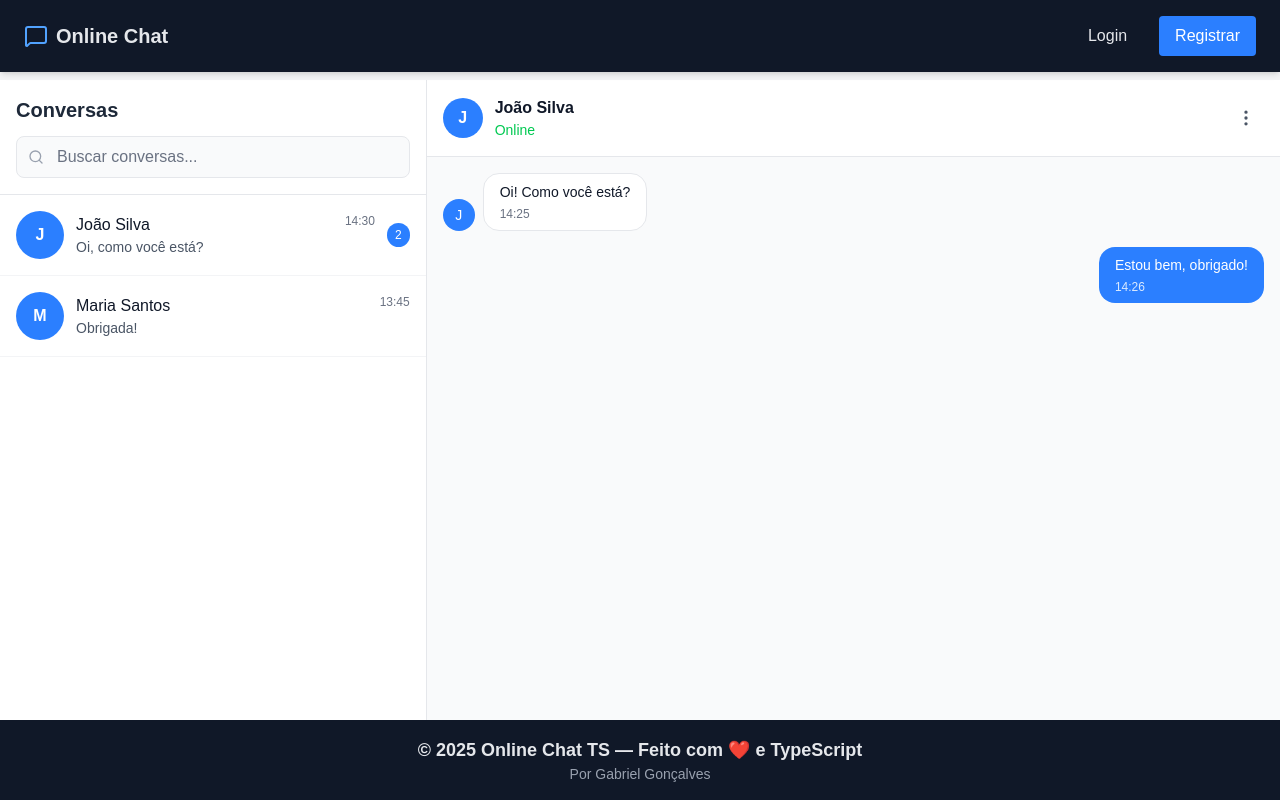
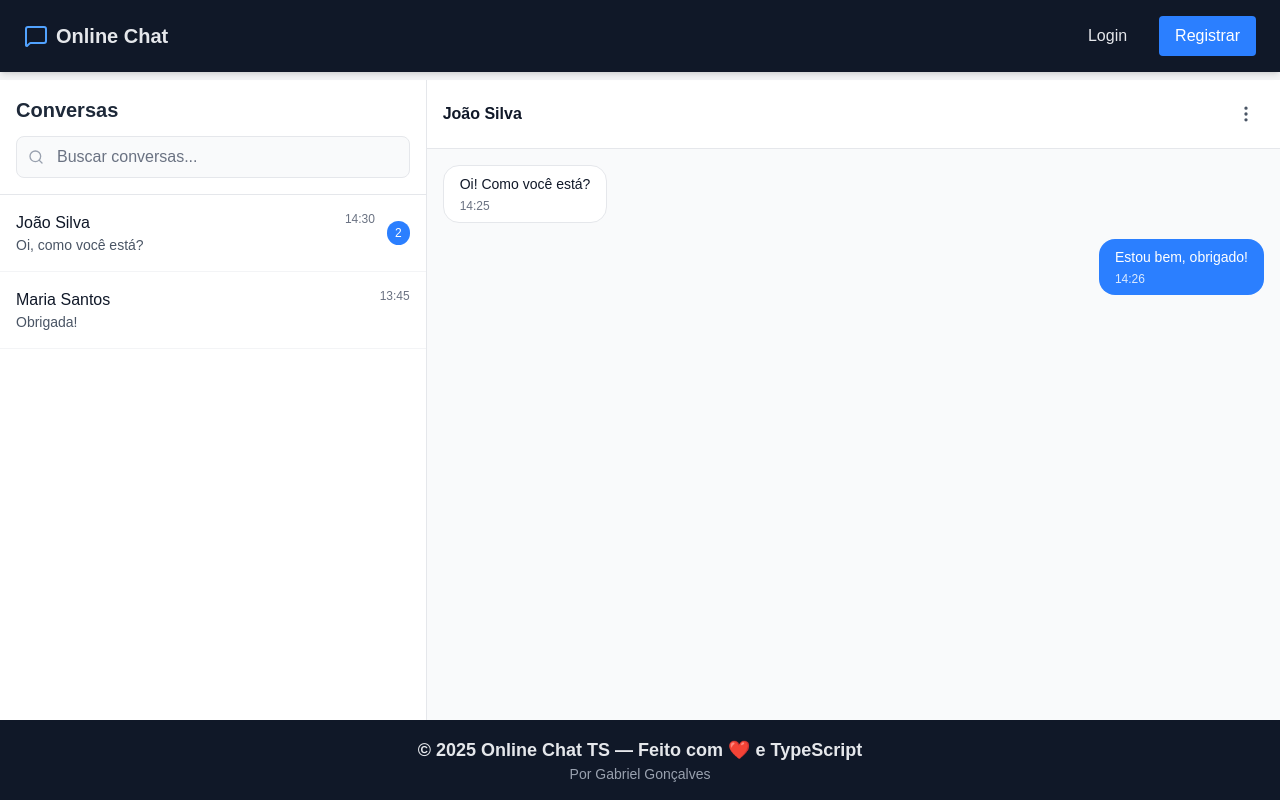
Before and after one commit to GabrielG71/online-chat-js, a Next.js app: page /chat in a window 1280 px wide. Built offline with nearby package versions, Linux system fonts and the light colour scheme; no server answers.

Commit message:
Update Chat

```diff
--- a/src/app/chat/page.tsx
+++ b/src/app/chat/page.tsx
@@ -60,10 +60,7 @@
               key={conv.id}
               className="p-4 border-b border-gray-100 dark:border-gray-700 cursor-pointer hover:bg-gray-50 dark:hover:bg-gray-700"
             >
-              <div className="flex items-center space-x-3">
-                <div className="w-12 h-12 bg-blue-500 rounded-full flex items-center justify-center text-white font-semibold">
-                  {conv.name.charAt(0)}
-                </div>
+              <div className="flex items-center justify-between">
                 <div className="flex-1">
                   <div className="flex justify-between">
                     <h3 className="font-medium text-gray-900 dark:text-white">
@@ -76,7 +73,7 @@
                   </p>
                 </div>
                 {conv.unread > 0 && (
-                  <span className="bg-blue-500 text-white text-xs rounded-full px-2 py-1">
+                  <span className="ml-3 bg-blue-500 text-white text-xs rounded-full px-2 py-1">
                     {conv.unread}
                   </span>
                 )}
@@ -89,17 +86,9 @@
       <div className="flex-1 flex flex-col">
         <div className="bg-white dark:bg-gray-800 border-b border-gray-200 dark:border-gray-700 p-4">
           <div className="flex items-center justify-between">
-            <div className="flex items-center space-x-3">
-              <div className="w-10 h-10 bg-blue-500 rounded-full flex items-center justify-center text-white font-semibold">
-                J
-              </div>
-              <div>
-                <h3 className="font-semibold text-gray-900 dark:text-white">
-                  João Silva
-                </h3>
-                <p className="text-sm text-green-500">Online</p>
-              </div>
-            </div>
+            <h3 className="font-semibold text-gray-900 dark:text-white">
+              João Silva
+            </h3>
             <button className="p-2 hover:bg-gray-100 dark:hover:bg-gray-700 rounded-lg">
               <MoreVertical className="w-5 h-5 text-gray-600 dark:text-gray-400" />
             </button>
@@ -114,16 +103,7 @@
                 msg.sender === "me" ? "justify-end" : "justify-start"
               }`}
             >
-              <div
-                className={`flex items-end space-x-2 max-w-md ${
-                  msg.sender === "me" ? "flex-row-reverse space-x-reverse" : ""
-                }`}
-              >
-                {msg.sender === "other" && (
-                  <div className="w-8 h-8 bg-blue-500 rounded-full flex items-center justify-center text-white text-sm">
-                    J
-                  </div>
-                )}
+              <div className={`max-w-md ${msg.sender === "me" ? "" : ""}`}>
                 <div
                   className={`px-4 py-2 rounded-2xl ${
                     msg.sender === "me"
```
